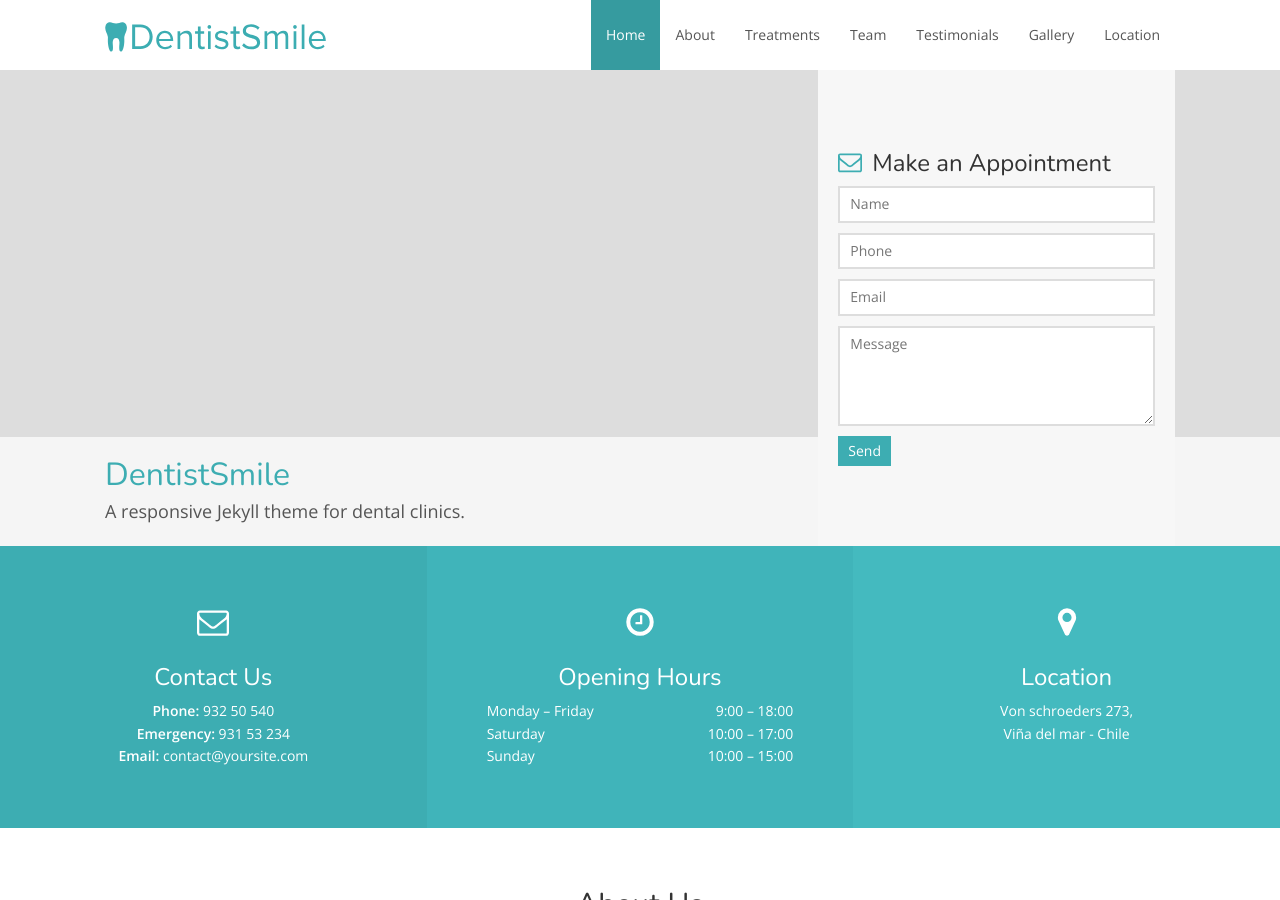
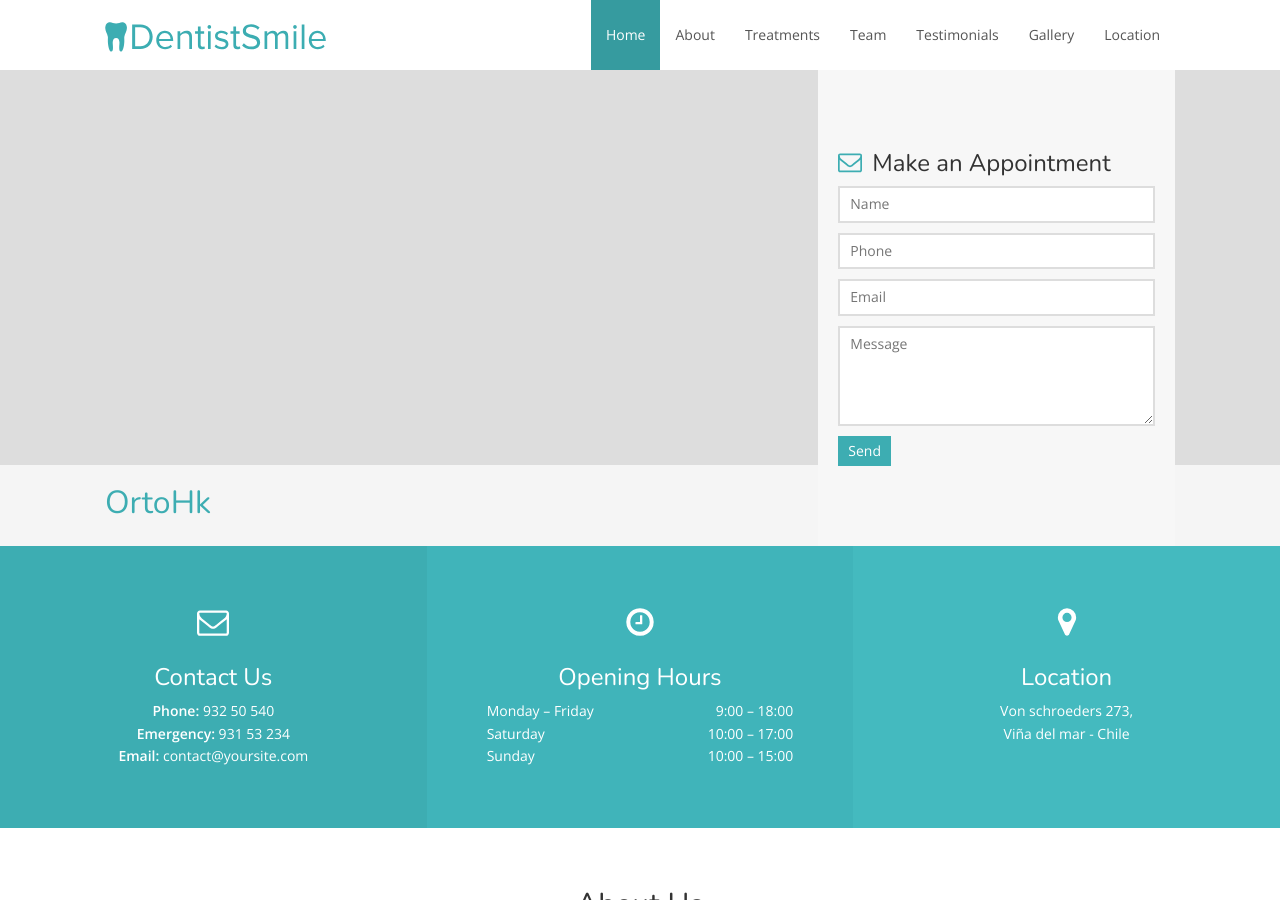
Before and after one commit to raholec/orto-hk, a Jekyll site: the page built from docs/index.html, in a window 1280 px wide and 900 px high. Built offline with Jekyll 4.4.1, drawn with Linux system fonts in a browser that asks for light colours; nearby versions of some CDN libraries.

Commit message:
jekyll site

```diff
--- a/docs/_config.yml
+++ b/docs/_config.yml
@@ -1,15 +1,15 @@
 # Site settings
-title: DentistSmile | Dental Jekyll Theme
-description: "A responsive Jekyll theme for dental clinics."
-baseurl: "" # the subpath of your site, e.g. /blog
-url: "" # the name of your domain
+title: ORTO-HK
+description: ""
+baseurl: "/" # the subpath of your site, e.g. /blog
+url: "https://raholec.github.io" # the name of your domain
 logo_url: svg/min/logo.svg
 
 # Hero
 hero:
     hero_img: hero.jpg
-    hero_title: DentistSmile
-    hero_description: A responsive Jekyll theme for dental clinics.
+    hero_title: OrtoHk
+    hero_description:
 
 # Contact form
 api_token: # Enter API token here
```
